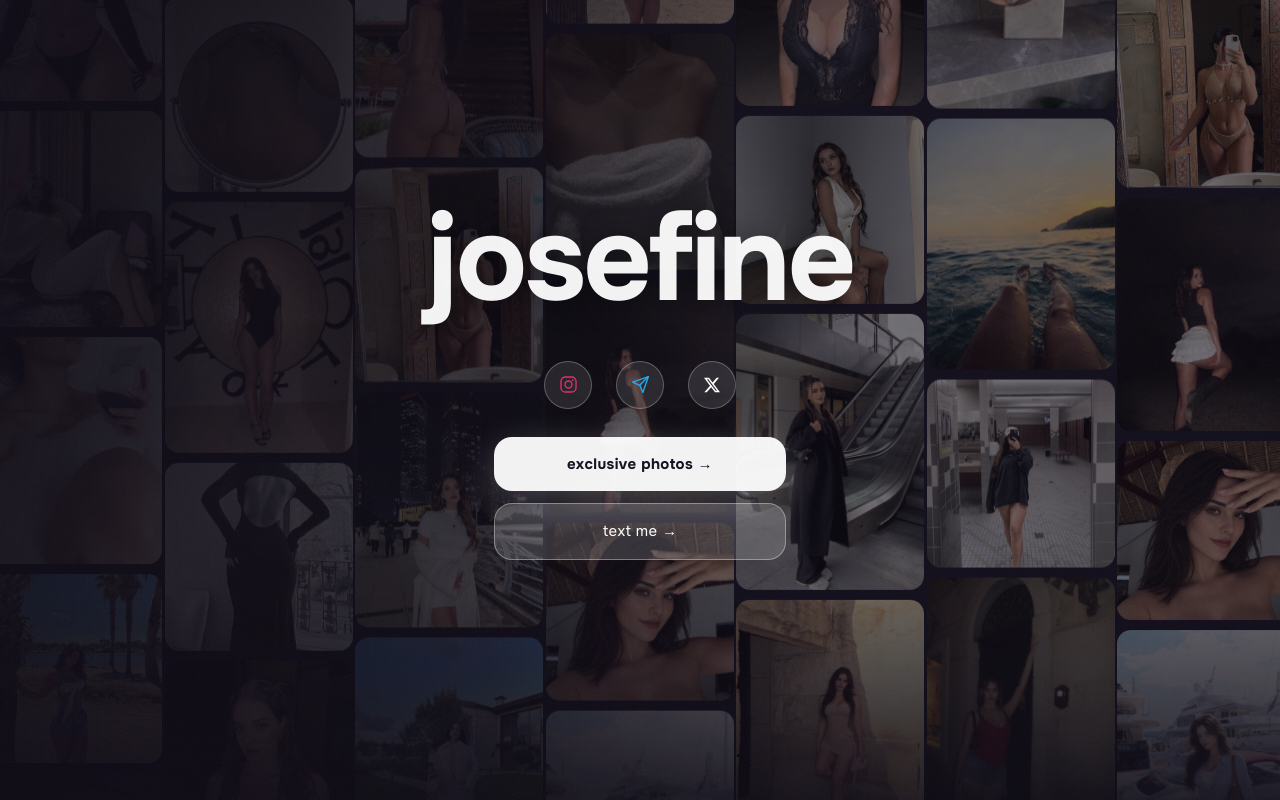
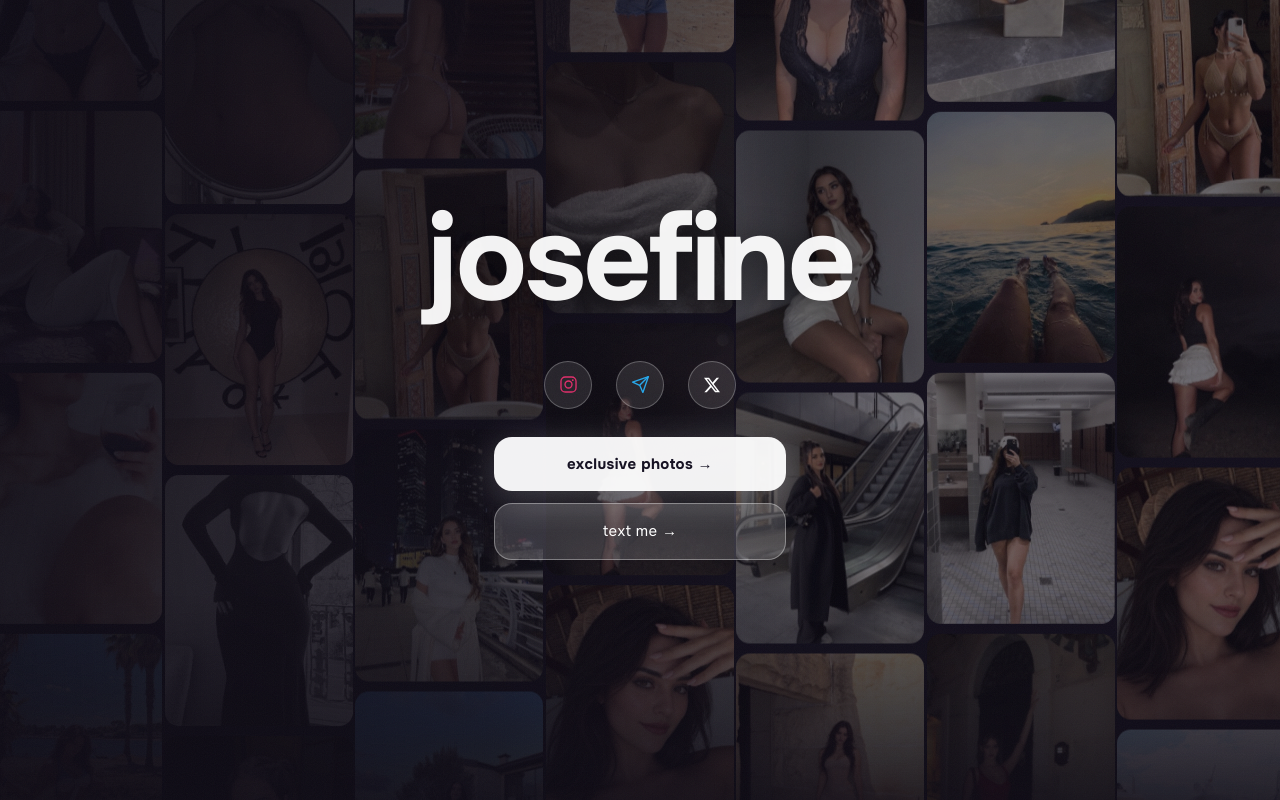
Before and after one commit to ku24mo/heyjosefine, a Next.js app: page /links in a window 1280 px wide. Built offline with nearby package versions, Linux system fonts and the light colour scheme; no server answers.

Commit message:
Reserve tile height in links wall so drift is visible before images load

```diff
--- a/app/links/links-client.tsx
+++ b/app/links/links-client.tsx
@@ -87,7 +87,7 @@ export default function LinksClient() {
                   loading={c < 3 ? "eager" : "lazy"}
                   fetchPriority="low"
                   decoding="async"
-                  className="mb-2 block w-full rounded-[14px] object-cover opacity-90 saturate-[0.85]"
+                  className="mb-2 block aspect-[3/4] w-full rounded-[14px] object-cover opacity-90 saturate-[0.85]"
                 />
               ))}
             </div>
```
